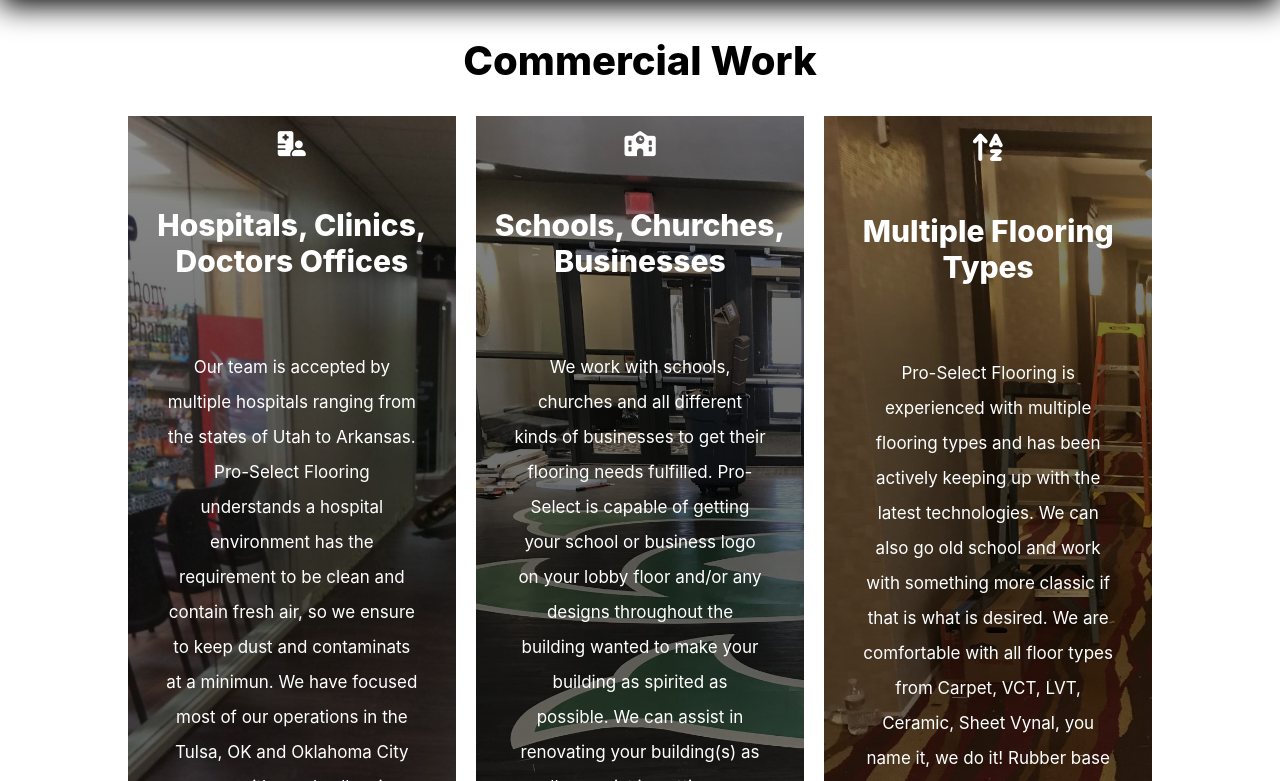
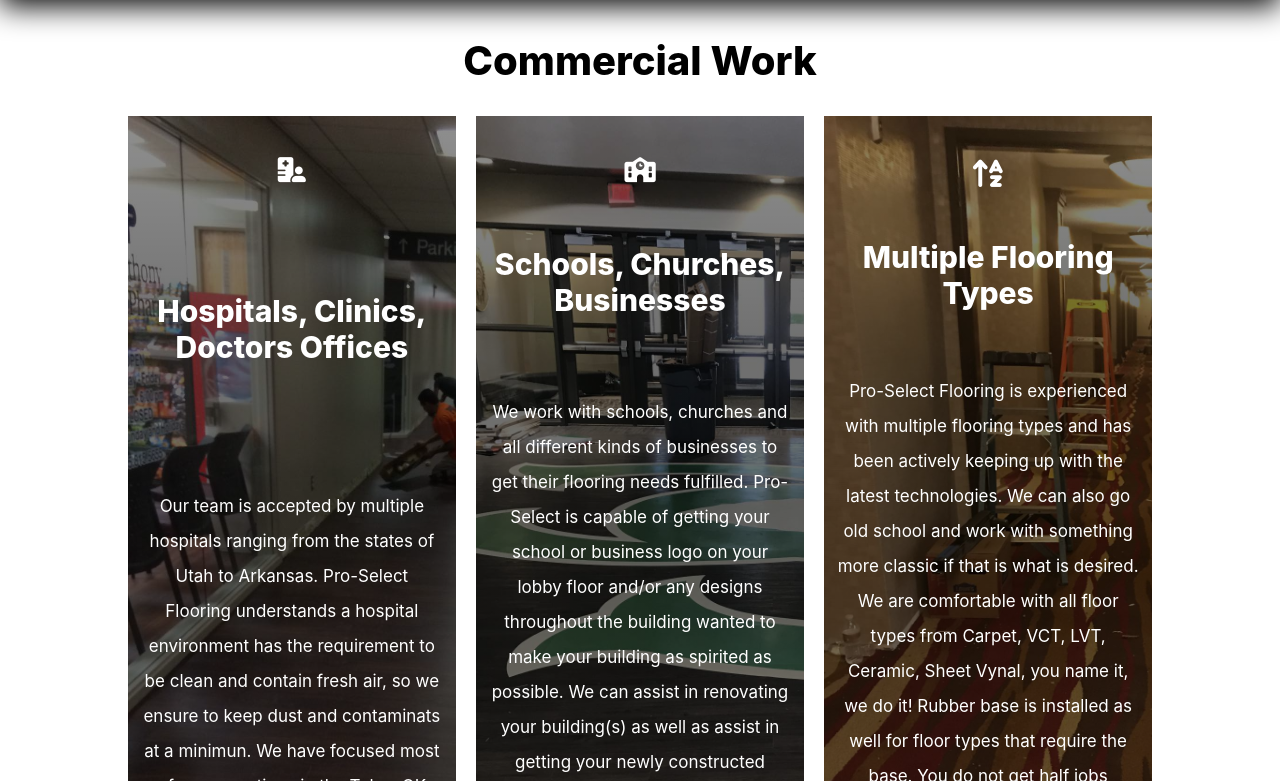
Before and after one commit to Perezented/PSF, a React (Create React App) app: page / in a window 1280 px wide. Shown: the part 539-1320 px from the top of the page. Built offline with nearby package versions, Linux system fonts and the light colour scheme.

Commit message:
TriSection optimized for smaller screens. Spacer overlaps a little, padding added to trisection cards to combat this.

```diff
--- a/src/styles/homepage.scss
+++ b/src/styles/homepage.scss
@@ -4,26 +4,50 @@
   h2 {
     margin: 3% 0;
   }
+  @media (max-width: $breakpoint-tablet) {
+    display: initial;
+    margin: 10% 0;
+  }
 
   .triSection {
     display: grid;
+    @media (max-width: $breakpoint-underhd) {
+      grid-template-columns: 1fr;
+    }
     grid-template-columns: repeat(3, 1fr);
     gap: 2%;
     color: white;
     .hospitals {
       @include background("../img/IMG_0335.jpg");
+      background-repeat: no-repeat;
+      @media (max-width: $breakpoint-underhd) {
+        background-position-y: center;
+      }
     }
     .school {
       @include background("../img/IMG_4081.jpg");
+      background-repeat: no-repeat;
+      @media (max-width: $breakpoint-underhd) {
+        background-position-y: center;
+        background-size: cover;
+      }
     }
     .floortypes {
       @include background("../img/IMG_3349.jpg");
+      background-repeat: no-repeat;
+      @media (max-width: $breakpoint-underhd) {
+        background-position-y: center;
+      }
     }
     div {
-      padding: 2%;
+      @media (max-width: $breakpoint-underhd) {
+        padding-bottom: 15%;
+      }
+      padding: 10% 2%;
+      display: grid;
     }
     p {
-      padding: 10%;
+      padding: 2%;
       line-height: 3.5rem;
       font-size: 1.7rem;
     }
@@ -35,11 +59,15 @@
 .spacer {
   @include lighterBackground("../img/IMG_1842.jpg");
   height: 20vh;
+  background-position-x: center;
   background-position-y: 50%;
   z-index: -1;
   background-attachment: fixed;
   background-repeat: no-repeat;
   width: 100%;
+  @media (max-width: $breakpoint-underhd) {
+    margin-top: 10%;
+  }
 }
 .weDoMore {
   overflow: hidden;
@@ -57,7 +85,6 @@
       div {
         background-position-y: center;
         padding-bottom: 15%;
-        background-repeat: no-repeat;
         width: 100%;
         margin: 0;
       }
```
